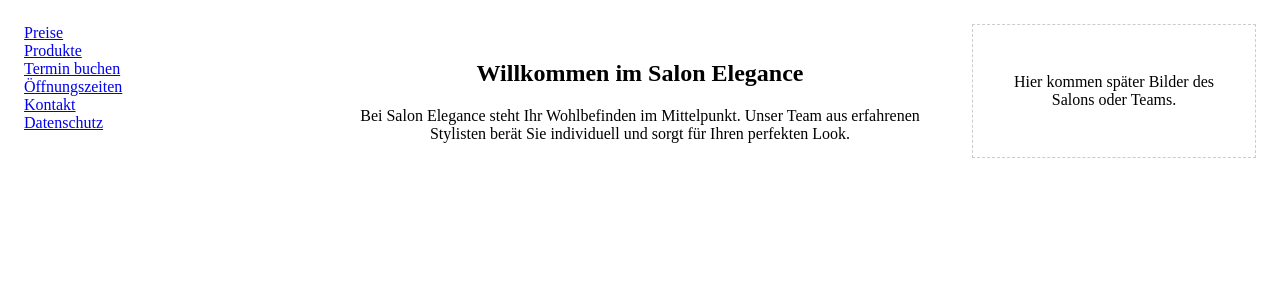
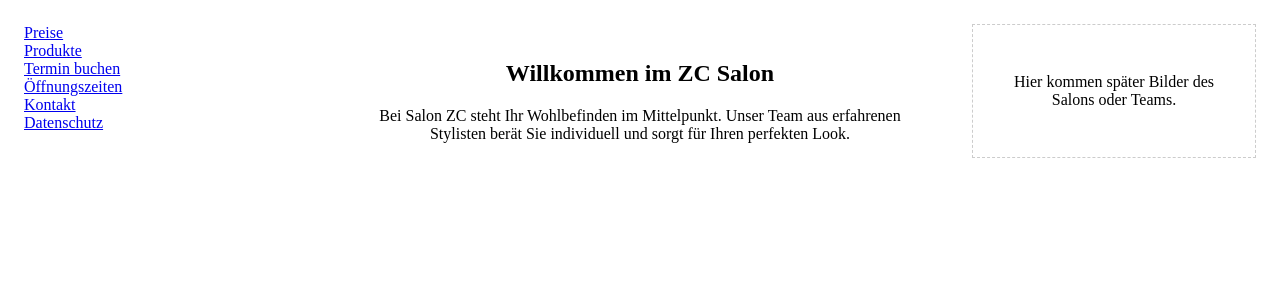
Before and after one commit to catapoeM/Friseursalon-Fullstack-app, a React app in the folder frontend/: page / in a window 1280 px wide. Shown: the top 300 px of the page. Built offline with nearby package versions, Linux system fonts and the light colour scheme; the HTML template or start-up script is replaced by a standard one.

Commit message:
Small Update

```diff
--- a/frontend/src/pages/Home.jsx
+++ b/frontend/src/pages/Home.jsx
@@ -19,9 +19,9 @@ const Home = () => {
       {/* Mittlerer Bereich mit Text */}
       <main className="main-content">
         <section>
-          <h1>Willkommen im Salon Elegance</h1>
+          <h1>Willkommen im ZC Salon</h1>
           <p>
-            Bei Salon Elegance steht Ihr Wohlbefinden im Mittelpunkt.
+            Bei Salon ZC steht Ihr Wohlbefinden im Mittelpunkt.
             Unser Team aus erfahrenen Stylisten berät Sie individuell
             und sorgt für Ihren perfekten Look.
           </p>
```
